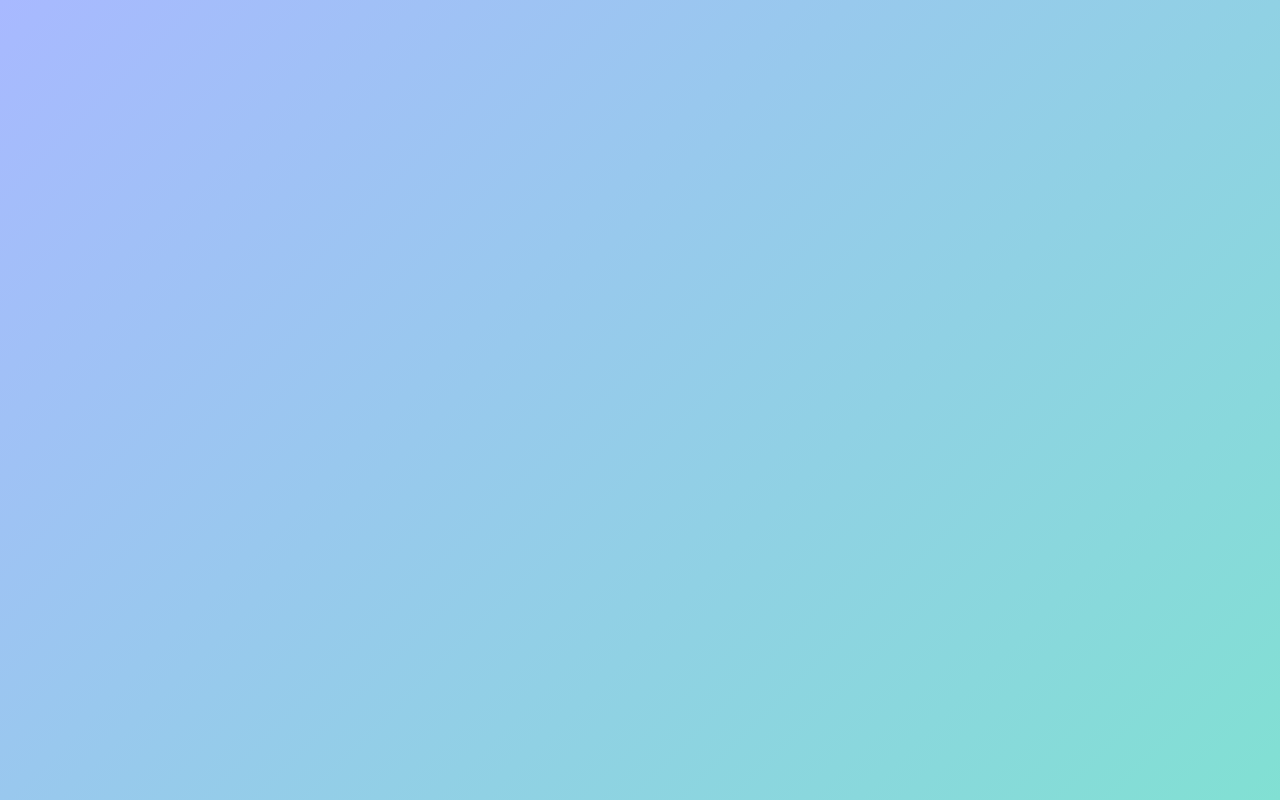
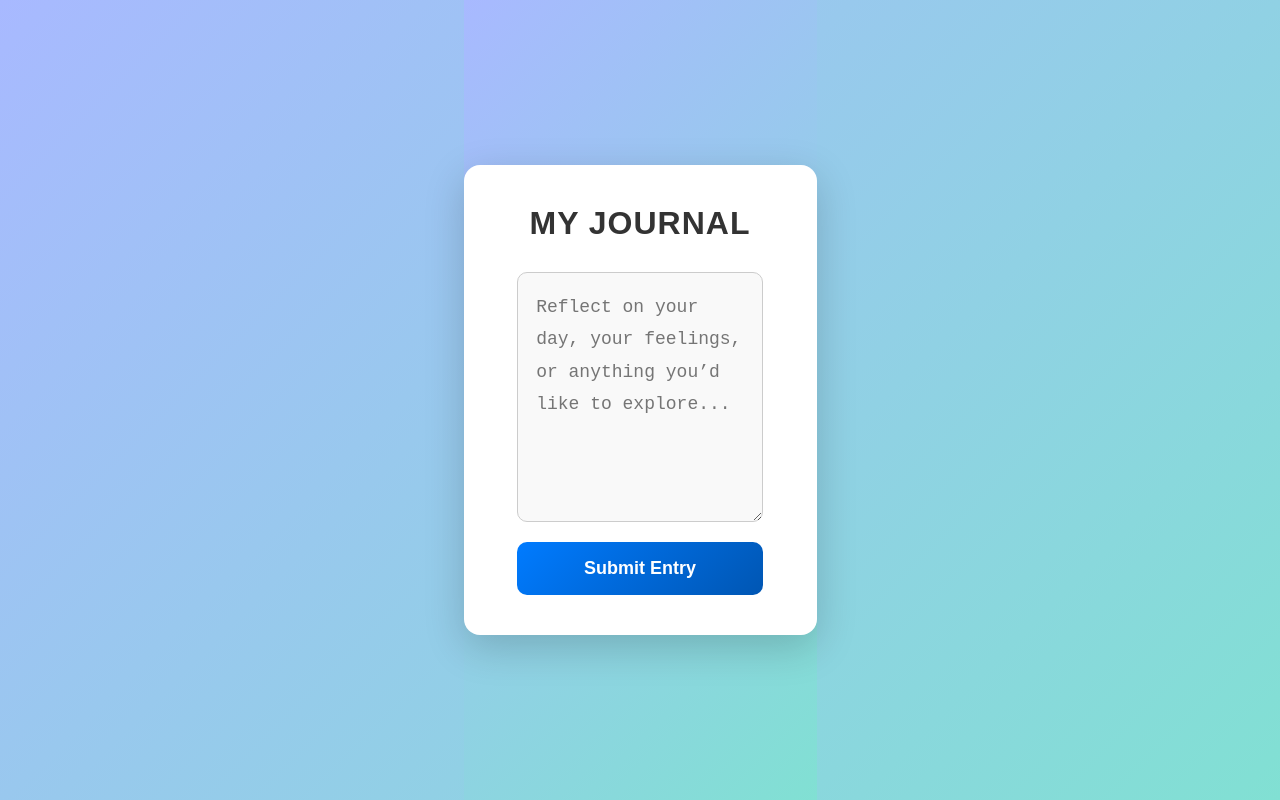
Before and after one commit to uaalumni02/mh_chatbot_front, a React (Create React App) app: page /journal in a window 1280 px wide. Before the commit this address had no page. Built offline with nearby package versions, Linux system fonts and the light colour scheme.

Commit message:
add simple journal template

```diff
--- a/src/App.js
+++ b/src/App.js
@@ -5,6 +5,7 @@ import Login from "./pages/Login";
 import Register from "./pages/Register";
 import Chat from "./pages/Chat";
 import Graph from "./pages/Graph";
+import Journal from "./pages/Journal";
 
 function App() {
   return (
@@ -18,6 +19,7 @@ function App() {
           <Route exact path="/register" element={<Register />} />
           <Route exact path="/chat/:id" element={<Chat />} />
           <Route exact path="/graph/:id" element={<Graph />} />
+          <Route exact path="/journal" element={<Journal />} />
         </Routes>
         </UserContextProvider>
       </BrowserRouter>
--- /dev/null
+++ b/src/pages/Journal.js
@@ -0,0 +1,77 @@
+import React, { useState, useContext, useEffect } from "react";
+import { UserContext } from "../contexts/UserContext";
+import Navbar from "./Navbar";
+import "../static/journal.css";
+
+const Journal = () => {
+  const { loggedIn, checkLogin } = useContext(UserContext);
+  const [entry, setEntry] = useState("");
+  const [submittedEntry, setSubmittedEntry] = useState("");
+  const [loading, setLoading] = useState(false);
+  const [error, setError] = useState("");
+
+  useEffect(() => {
+    checkLogin();
+  }, []);
+
+  const handleJournalSubmit = async () => {
+    const url = window.location.pathname;
+    const userName = url.substring(url.lastIndexOf("/") + 1);
+    if (!entry.trim()) return;
+
+    setLoading(true);
+    setError("");
+    setSubmittedEntry("");
+
+    try {
+      const res = await fetch("http://localhost:3000/api/journal", {
+        credentials: "include",
+        method: "POST",
+        headers: { "Content-Type": "application/json" },
+        body: JSON.stringify({ userName, journal: entry }),
+      });
+
+      const data = await res.json();
+      if (res.ok) {
+        setSubmittedEntry(entry);
+        setEntry("");
+      } else {
+        throw new Error(data.error || "Unable to save journal entry.");
+      }
+    } catch (err) {
+      setError(err.message);
+    } finally {
+      setLoading(false);
+    }
+  };
+
+  return (
+    <>
+      {loggedIn && <Navbar />}
+
+      <div className="journal-container">
+        <h1>My Journal</h1>
+        <div className="journal-input-area">
+          <textarea
+            value={entry}
+            onChange={(e) => setEntry(e.target.value)}
+            placeholder="Reflect on your day, your feelings, or anything you’d like to explore..."
+            rows="6"
+          />
+          <button onClick={handleJournalSubmit} disabled={loading}>
+            {loading ? "Saving..." : "Submit Entry"}
+          </button>
+        </div>
+        {error && <p className="error">{error}</p>}
+        {submittedEntry && (
+          <div className="journal-response">
+            <strong>Last Entry:</strong>
+            <p>{submittedEntry}</p>
+          </div>
+        )}
+      </div>
+    </>
+  );
+};
+
+export default Journal;
--- /dev/null
+++ b/src/static/journal.css
@@ -0,0 +1,112 @@
+body, html {
+    margin: 0;
+    padding: 0;
+    font-family: 'Poppins', sans-serif;
+    background: linear-gradient(135deg, #A8B9FF, #81E0D3);
+    display: flex;
+    justify-content: center;
+    align-items: center;
+    height: 100vh;
+  }
+
+  /* Bigger Journal Container */
+  .journal-container {
+    width: 100%;
+    max-width: 800px; /* Increased width */
+    margin: 60px auto;
+    padding: 40px; /* Increased padding */
+    border-radius: 16px;
+    background: #ffffff;
+    box-shadow: 0px 12px 40px rgba(0, 0, 0, 0.18);
+    text-align: center;
+  }
+
+  /* Title */
+  h1 {
+    color: #333;
+    font-size: 32px; /* Slightly larger */
+    font-weight: bold;
+    margin-bottom: 30px;
+    text-transform: uppercase;
+    letter-spacing: 1px;
+  }
+
+  /* Input Area */
+  .journal-input-area {
+    display: flex;
+    flex-direction: column;
+    gap: 20px;
+    align-items: center;
+    width: 100%;
+  }
+
+  /* Bigger textarea */
+  textarea {
+    width: 90%;
+    max-width: 700px; /* Wider */
+    height: 250px; /* Taller */
+    padding: 18px;
+    border: 1px solid #ccc;
+    border-radius: 10px;
+    font-size: 18px;
+    resize: vertical;
+    line-height: 1.8;
+    background: #f9f9f9;
+    transition: border 0.3s ease;
+  }
+
+  textarea:focus {
+    border-color: #007bff;
+    outline: none;
+    box-shadow: 0 0 6px rgba(0, 123, 255, 0.4);
+  }
+
+  /* Button remains the same */
+  button {
+    padding: 16px;
+    width: 90%;
+    max-width: 700px;
+    border: none;
+    border-radius: 10px;
+    background: linear-gradient(135deg, #007bff, #0056b3);
+    color: white;
+    font-size: 18px;
+    font-weight: bold;
+    cursor: pointer;
+    transition: all 0.3s ease;
+  }
+
+  button:hover {
+    background: linear-gradient(135deg, #0056b3, #004094);
+    transform: translateY(-2px);
+    box-shadow: 0 4px 10px rgba(0, 0, 0, 0.2);
+  }
+
+  button:disabled {
+    background-color: #ccc;
+    cursor: not-allowed;
+    opacity: 0.7;
+  }
+
+  /* Display Entry */
+  .journal-response {
+    margin-top: 25px;
+    padding: 20px;
+    background: #e9f5ff;
+    border-left: 4px solid #007bff;
+    border-radius: 10px;
+    text-align: left;
+    font-size: 17px;
+    line-height: 1.8;
+    word-wrap: break-word;
+    max-height: 400px;
+    overflow-y: auto;
+  }
+
+  /* Error Message */
+  .error {
+    color: #d9534f;
+    margin-top: 14px;
+    font-size: 17px;
+    font-weight: bold;
+  }
```
